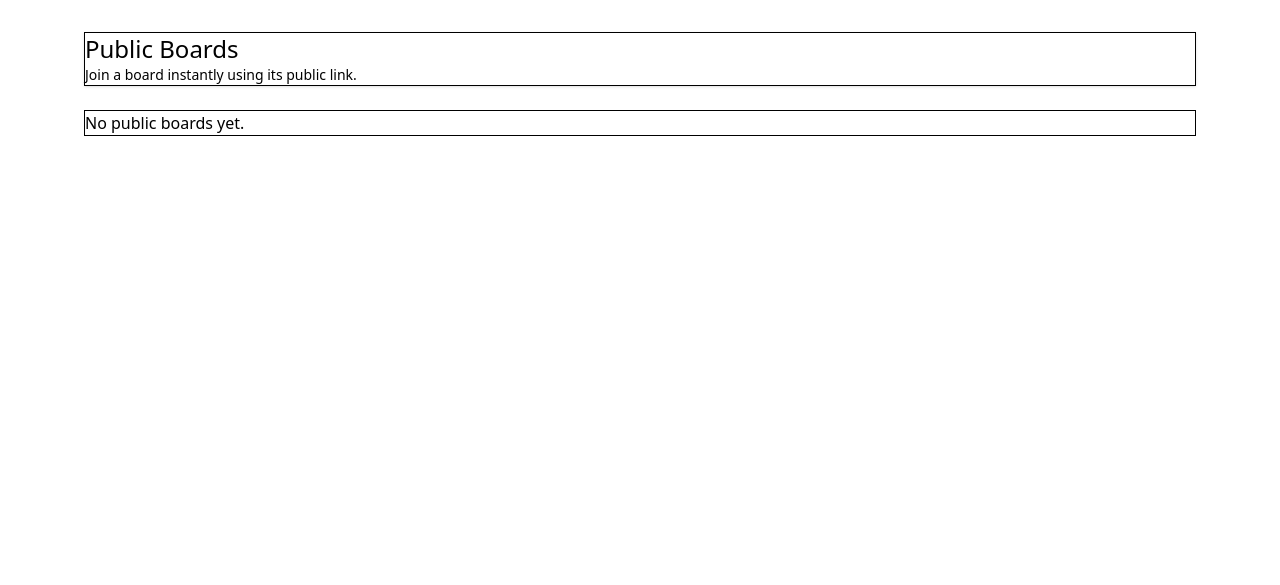
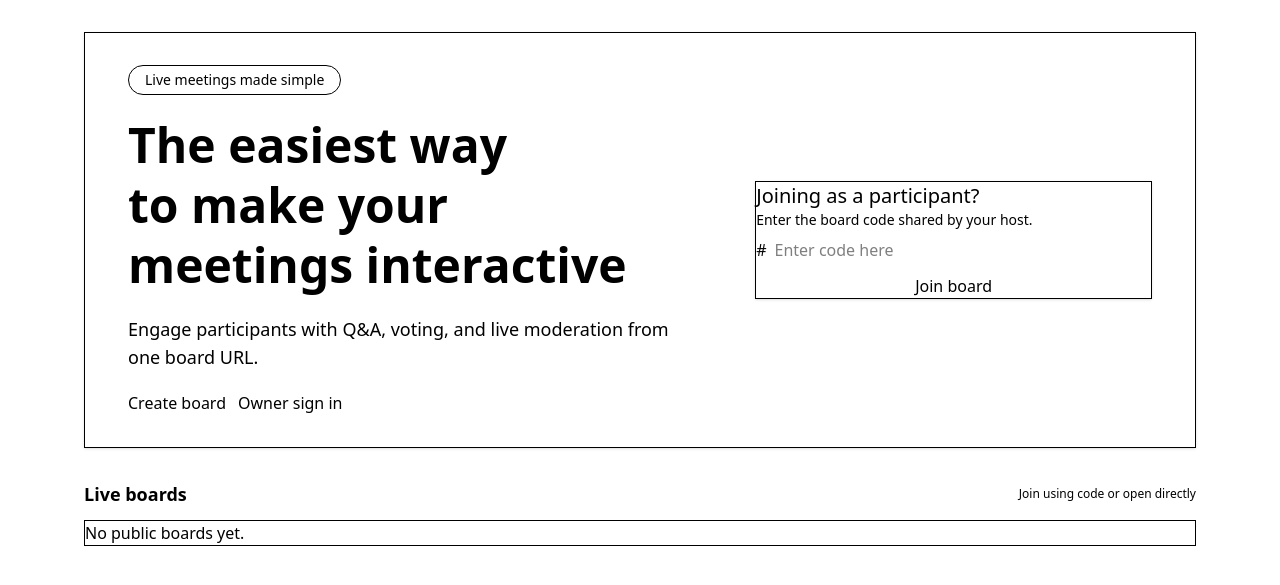
Before and after one commit to d4rthvadr/bisa-me-board, a Django app: page / in a window 1280 px wide. Shown: the part 77-662 px from the top of the page. Run offline with Django 4.2, Linux system fonts and the light colour scheme; data that the repository does not hold is empty; some libraries are stand-ins or nearby versions.

Commit message:
feat(product): add join-by-code landing flow and owner QR export

```diff
--- a/board/models.py
+++ b/board/models.py
@@ -3,6 +3,7 @@ import string
 
 from django.conf import settings
 from django.db import models
+from django.urls import reverse
 
 
 def _generate_board_code(length=8):
@@ -36,6 +37,9 @@ class Board(models.Model):
 
     def __str__(self):
         return self.title
+
+    def get_public_url(self, request):
+        return request.build_absolute_uri(reverse('board:home', args=[self.code]))
 
     def save(self, *args, **kwargs):
         if not self.code:
--- a/board/templates/board/landing.html
+++ b/board/templates/board/landing.html
@@ -3,21 +3,53 @@
 {% block title %}QnA Board{% endblock %}
 
 {% block content %}
-  <section class="mb-6">
+  <section class="mb-8 rounded-box border border-base-300 bg-base-100 px-5 py-8 shadow-sm sm:px-8">
+    <div class="mx-auto grid max-w-5xl gap-8 lg:grid-cols-[1.2fr_0.8fr] lg:items-center">
+      <div class="space-y-5">
+        <p class="inline-flex items-center gap-2 rounded-full border border-primary/30 bg-primary/10 px-4 py-1 text-sm text-primary">
+          <span class="font-medium">Live meetings made simple</span>
+        </p>
+        <h1 class="text-balance text-4xl font-bold leading-tight sm:text-5xl">The easiest way to make your meetings interactive</h1>
+        <p class="max-w-xl text-base text-base-content/70 sm:text-lg">Engage participants with Q&amp;A, voting, and live moderation from one board URL.</p>
+        <div class="flex flex-wrap gap-3">
+          {% if request.user.is_authenticated %}
+            <a class="btn btn-primary" href="{% url 'board:owner_boards' %}">Go to dashboard</a>
+            <a class="btn btn-outline" href="{% url 'board:owner_board_new' %}">Create board</a>
+          {% else %}
+            <a class="btn btn-primary" href="{% url 'board:sign_up' %}">Create board</a>
+            <a class="btn btn-outline" href="{% url 'board:sign_in' %}">Owner sign in</a>
+          {% endif %}
+        </div>
+      </div>
+
       <div class="card border border-base-300 bg-base-100 shadow-sm">
         <div class="card-body">
-        <h1 class="card-title text-2xl">Public Boards</h1>
-        <p class="text-sm text-base-content/70">Join a board instantly using its public link.</p>
+          <h2 class="card-title text-xl">Joining as a participant?</h2>
+          <p class="text-sm text-base-content/70">Enter the board code shared by your host.</p>
+          <form method="post" action="{% url 'board:join_by_code' %}" class="mt-2 grid gap-3">
+            {% csrf_token %}
+            <label class="input input-bordered flex items-center gap-2">
+              <span class="text-base-content/50">#</span>
+              <input name="code" maxlength="16" class="grow" type="text" placeholder="Enter code here" required />
+            </label>
+            <button class="btn btn-primary" type="submit">Join board</button>
+          </form>
+        </div>
       </div>
     </div>
   </section>
 
-  <section class="grid gap-4 sm:grid-cols-2 lg:grid-cols-3">
+  <section>
+    <div class="mb-3 flex items-center justify-between">
+      <h2 class="text-lg font-semibold">Live boards</h2>
+      <span class="text-xs text-base-content/60">Join using code or open directly</span>
+    </div>
+    <div class="grid gap-4 sm:grid-cols-2 lg:grid-cols-3">
       {% for board in boards %}
         <a class="card border border-base-300 bg-base-100 shadow-sm transition hover:-translate-y-0.5 hover:shadow" href="{% url 'board:home' board.code %}">
           <div class="card-body gap-2">
-          <h2 class="card-title text-lg">{{ board.title }}</h2>
-          <p class="text-sm text-base-content/70">/b/{{ board.code }}/</p>
+            <h3 class="card-title text-lg">{{ board.title }}</h3>
+            <p class="text-sm text-base-content/70">Code: {{ board.code }}</p>
           </div>
         </a>
       {% empty %}
@@ -27,5 +59,6 @@
           </div>
         </div>
       {% endfor %}
+    </div>
   </section>
 {% endblock %}
--- a/board/urls.py
+++ b/board/urls.py
@@ -6,12 +6,14 @@ app_name = 'board'
 
 urlpatterns = [
     path('', views.landing_page, name='landing'),
+    path('join/', views.join_by_code, name='join_by_code'),
     path('accounts/sign-up/', views.sign_up, name='sign_up'),
     path('accounts/sign-in/', views.sign_in, name='sign_in'),
     path('accounts/sign-out/', views.sign_out, name='sign_out'),
     path('boards/', views.owner_boards, name='owner_boards'),
     path('boards/new/', views.owner_board_new, name='owner_board_new'),
     path('boards/<int:board_id>/', views.owner_board_detail, name='owner_board_detail'),
+    path('boards/<int:board_id>/qr.png/', views.owner_board_qr, name='owner_board_qr'),
     path('boards/<int:board_id>/close/', views.owner_close_board, name='owner_close_board'),
     path('boards/<int:board_id>/questions/<int:question_id>/state/', views.owner_moderate_question, name='owner_moderate_question'),
     path('b/<str:board_code>/', views.board_home, name='home'),
--- a/board/views.py
+++ b/board/views.py
@@ -1,4 +1,5 @@
 import os
+from io import BytesIO
 
 from django.contrib import messages
 from django.contrib.auth import login, logout
@@ -9,6 +10,7 @@ from django.http import HttpResponse
 from django.http import HttpResponseRedirect
 from django.shortcuts import get_object_or_404, render
 from django.urls import reverse
+import qrcode
 
 from .models import Board, Question, Vote
 
@@ -43,6 +45,23 @@ def _style_auth_form(form):
 def landing_page(request):
     boards = Board.objects.filter(status=Board.STATUS_ACTIVE).order_by('-created_at', '-id')
     return render(request, 'board/landing.html', {'boards': boards})
+
+
+def join_by_code(request):
+    if request.method != 'POST':
+        return HttpResponseRedirect(reverse('board:landing'))
+
+    code = (request.POST.get('code') or '').strip().lower()
+    if not code:
+        messages.error(request, 'Enter a board code to join.')
+        return HttpResponseRedirect(reverse('board:landing'))
+
+    board = Board.objects.filter(code=code).first()
+    if not board:
+        messages.error(request, 'Board code not found. Check the code and try again.')
+        return HttpResponseRedirect(reverse('board:landing'))
+
+    return HttpResponseRedirect(reverse('board:home', args=[board.code]))
 
 
 def sign_up(request):
@@ -148,6 +167,23 @@ def owner_close_board(request, board_id):
     return HttpResponseRedirect(reverse('board:owner_board_detail', args=[board.id]))
 
 
+@login_required
+def owner_board_qr(request, board_id):
+    board = get_object_or_404(Board, id=board_id, owner=request.user)
+    qr = qrcode.QRCode(version=1, box_size=12, border=2)
+    qr.add_data(board.get_public_url(request))
+    qr.make(fit=True)
+
+    image = qr.make_image(fill_color='black', back_color='white')
+    output = BytesIO()
+    image.save(output, format='PNG')
+
+    response = HttpResponse(output.getvalue(), content_type='image/png')
+    if request.GET.get('download') == '1':
+        response['Content-Disposition'] = f'attachment; filename="board-{board.code}.png"'
+    return response
+
+
 def board_home(request, board_code):
     board = get_object_or_404(Board, code=board_code)
     questions = board.questions.filter(state=Question.STATE_ACTIVE).order_by('-vote_count', '-created_at', '-id')
```
Also changed, not shown: board/templates/board/owner/board_detail.html (+17 -0 lines), board/tests.py (+56 -0 lines). Lines whose indentation alone changed are shown as unchanged.
